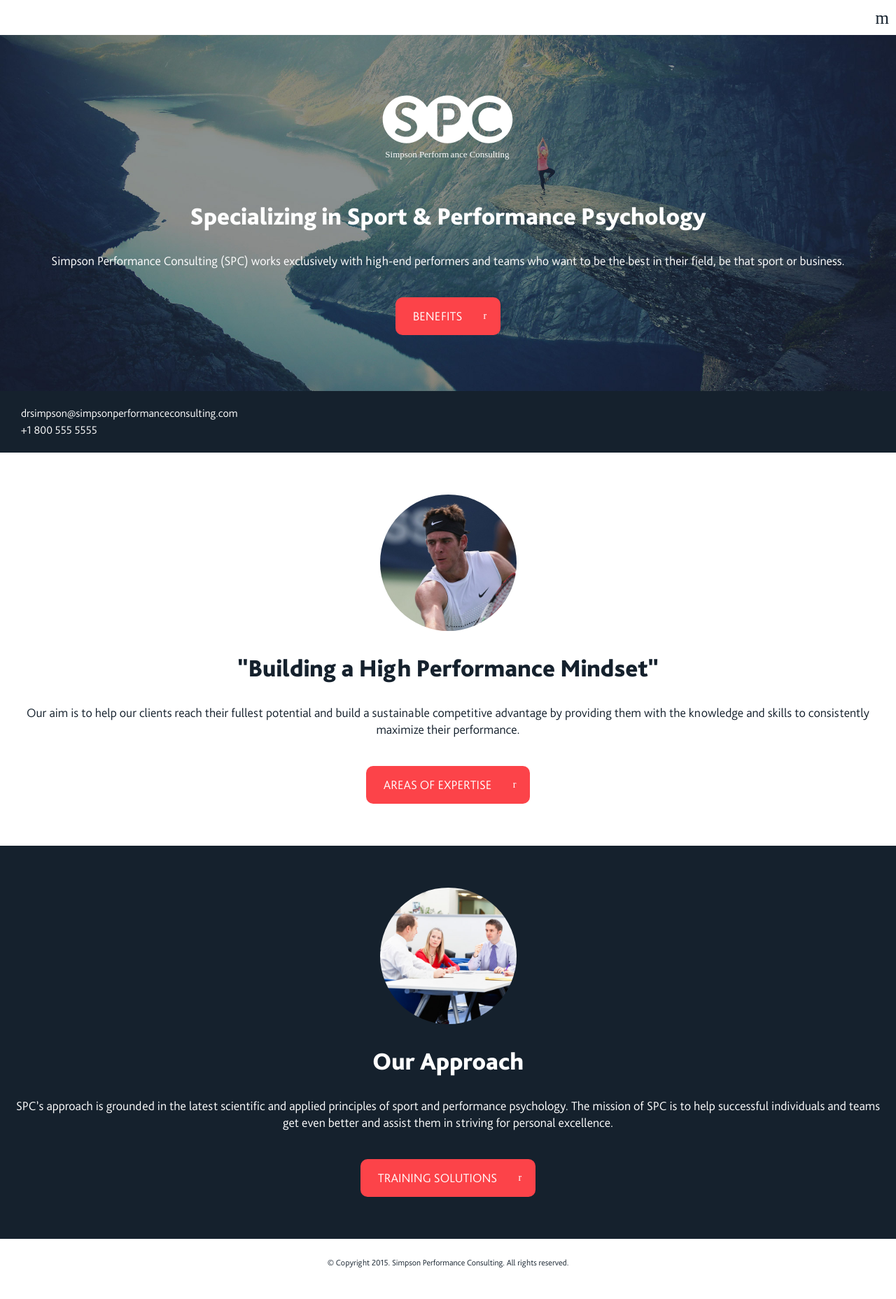
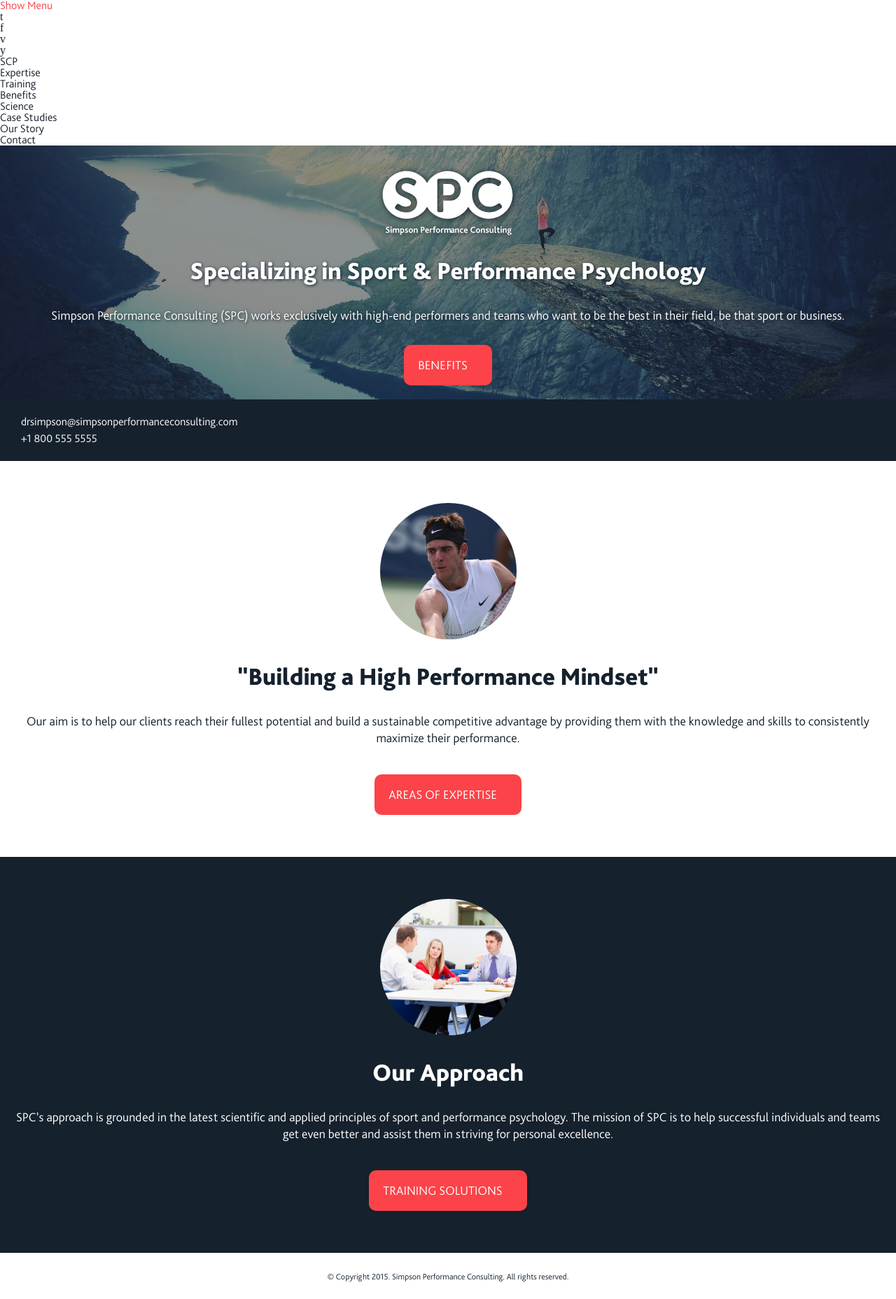
Before and after one commit to whitley40/spc, a PHP site: page / in a window 1280 px wide. Shown: the whole page at 70% size. Before the commit the page ends 1812 px from the top, so only its background shows below. Run offline with PHP 8.4, Linux system fonts and the light colour scheme; style sheets or scripts are compiled from the project's sources; some libraries are stand-ins or nearby versions.

Commit message:
added nav jquery, added shadowing styles, new scss partials for improved modularity, buttons now flex, gulp file amended for js

```diff
--- a/gulpfile.js
+++ b/gulpfile.js
@@ -42,7 +42,8 @@
 
 gulp.task("concatScripts", function(){
     return gulp.src([
-        'src/js/**/*.js'])
+        'src/js/**/*.js',
+        '!src/js/app.js'])
     .pipe(maps.init())
     .pipe(concat("app.js"))
     .pipe(maps.write('../maps'))
--- a/src/index.html
+++ b/src/index.html
@@ -23,14 +23,11 @@
 	<!--  Mobile Viewport -->
 	<meta name="viewport" content="width=device-width, initial-scale=1">
 	<!-- favicon -->
-	<link rel="shortcut icon" href="favicon.ico" />
-	<!-- fonts -->
+	<link rel="shortcut icon" href="imgs/SPC-logo.svg" />
+	<!-- icon fonts from fontastic.me -->
 	<link href="https://fontastic.s3.amazonaws.com/hzTWcwQEtJUKbecWL3w6K4/icons.css" rel="stylesheet">
-	<!-- concatenate and minify for production -->
+	<!-- SPC Styles -->
 	<link rel="stylesheet" href="css/styles.css" />
-
-
-
 
 </head>
 
@@ -40,13 +37,9 @@
 
 	<header class="nav-bar">
 
-		<input type="checkbox" id="m-menu">
-			<label class="mobile-menu" for="m-menu"><span>Show Menu</span></label>
-
+		<a class="menu icon-list" ontouchend="this.onclick=fix"><span>Show Menu</span></a>
 
 		<div class="container">
-
-
 
 			<h1 class="hidden"><a class="nav-logo" href="#">Simpson Performance Consulting</a></h1>
 
@@ -83,7 +76,7 @@
 		<h1><a href="#"><img src="imgs/SPC-logo.svg" /><span>Simpson Performance Consulting</span></a></h1>
 		<h2>Specializing in Sport & Performance Psychology</h2>
 		<p>Simpson Performance Consulting (SPC) works exclusively with high-end performers and teams who want to be the best in their field, be that sport or business.</p>
-		<a class="main-cta">Benefits<span></span></a>
+		<a class="main-cta">Benefits<span class="icon-chevron-right"></span></a>
 
 	</section>
 
@@ -112,7 +105,7 @@
 		<img class="portal" src="imgs/circles/c-tennis-male.jpg" />
 		<h2>"Building a High Performance Mindset"</h2>
 		<p>Our aim is to help our clients reach their fullest potential and build a sustainable competitive advantage by providing them with the knowledge and skills to consistently maximize their performance.</p>
-		<a href="#" class="main-cta">Areas of Expertise<span></span></a>
+		<a href="#" class="main-cta">Areas of Expertise<span class="icon-chevron-right"></span></a>
 
 	</section>
 
@@ -123,7 +116,7 @@
 		<img class="portal" src="imgs/circles/c-meeting.jpg" />
 		<h2>Our Approach</h2>
 		<p>SPC’s approach is grounded in the latest scientific and applied principles of sport and performance psychology. The mission of SPC is to help successful individuals and teams get even better and assist them in striving for personal excellence.</p>
-		<a href="#" class="main-cta">Training Solutions<span></span></a>
+		<a href="#" class="main-cta">Training Solutions<span class="icon-chevron-right"></span></a>
 
 	</section>
 
--- a/src/scss/_buttons.scss
+++ b/src/scss/_buttons.scss
@@ -4,7 +4,10 @@
 
 .main-cta {
 	align-self: center;
-	display: inline-block;
+	display:flex;
+	flex-direction:row;
+	justify-content:space-between;
+	align-items:center;
 	position: relative;
 	cursor: pointer;
 	width: auto;
@@ -12,24 +15,19 @@
 	color: $spc-white;
 	font-size: 18px;
 	text-transform: uppercase;
-	padding: 18px 55px 18px 25px;
+	padding: 20px 20px;
 	border-radius: $spc-border-radius;
-	&:after {
-		display: block;
-		position: absolute;
-		right: 20px;
-		font-size: 14px;
-		top: 38%;
-		font-family: spc-icons;
-		content: "r";
-		text-transform: lowercase;
-		transition: all 0.2s ease-in;
+	transition: all 0.2s ease-in;
+	span {
+		font-size: 15px;
+		margin:4px 0px 0px 15px;
 	}
 	&:hover{
 		background: darken($spc-red, 30%);
 		color: $spc-white;
-		&:after {
+		span{
 			right: 10px;
+			margin:4px 0px 0px 25px;
 		}
 	}
 }
--- a/src/scss/_homepage.scss
+++ b/src/scss/_homepage.scss
@@ -1,98 +1,15 @@
 //homepage styling
-
-//mobile menu controller
-
-.nav-bar .container {
-	display: block;
-	position: fixed;
-	z-index: 1;
-	background: $spc-white;
-	top:-200%;
-	left: 0;
-	width: 100%;
-	height: 100%;
-	min-height: 100%;
-	overflow-y: scroll;
-	}
-
-.mobile-menu {
-	display: block;
-	cursor: pointer;
-	position: fixed;
-	z-index: 2;
-	top: 8px;
-	right: 5px;
-	font-size: 25px;
-	font-family: spc-icons;
-	background: $spc-white;
-	padding: 5px;
-	border-radius: $spc-border-radius;
-	&:hover{
-		color: $spc-red;
-	}
-	&:after{
-		content: 'm';
-	}
-	span{
-		display: none;
-	}
-}
-
-input#m-menu {
-	display: block;
-	position: absolute;
-	left: -100px;
-	top: -100px;
-}
-
-input#m-menu:checked ~ .container {
-    top:0;
-}
-
-
-//flex navigation
-
-.nav-bar,.nav-bar .nav-social, .nav-bar .nav-social ul, .nav-main {
-	display: flex;
-	flex-direction: column;
-}
-
-.nav-bar{
-	margin-top: 50px;
-	.nav-social {
-		border-top: 1px solid $spc-grey;
-		border-bottom: 1px solid $spc-grey;
-		ul{
-			align-self: center;
-			flex-direction: row;
-
-		}
-		a{
-			display: block;
-			padding: 20px;
-		}
-	}
-}
-
-.nav-main a {
-	display: block;
-	padding: 20px;
-	text-align: center;
-	border-bottom: 1px solid $spc-grey;
-	&:hover {
-		background: lighten($spc-grey, 8%);
-	}
-}
 
 //homepage banner
 
 .homepage-banner {
-	padding: 70px 20px 80px;
+	padding: 20px 20px 20px;
 	background: url('../imgs/homepage-banner.jpg') $spc-darkblue;
 	background-size: cover;
 	background-position: center;
 	h1{
 		padding: 0px 0px 0px;
+		filter: drop-shadow( 1px 1px 4px $spc-darkblue );
 		img{
 			width: 200px;
 			color: $spc-white;
@@ -101,4 +18,8 @@
 			display: none;
 		}
 	}
+	h2, p {
+		text-shadow: 1px 1px 4px $spc-darkblue;
+		margin: 0px 0px 30px;
+	}
 }
--- a/src/scss/_main.scss
+++ b/src/scss/_main.scss
@@ -16,6 +16,10 @@
 
 .hidden {
 	display: none;
+}
+
+.noscroll {
+	overflow: none;
 }
 
 //main font use
--- a/src/scss/_mixins.scss
+++ b/src/scss/_mixins.scss
@@ -65,26 +65,3 @@
     @content;
   }
 }
-
-
-
-
-//clearfix -------------------------------------------------------
-/* example usage
-
-.container-with-floated-children {
-  @include clearfix;
-}
-
-*/
-
-@mixin clearfix {
-  *zoom: 1;
-  &:before, &:after {
-    content: " ";
-    display: table;
-  }
-  &:after {
-    clear: both;
-  }
-}
--- a/src/scss/styles.scss
+++ b/src/scss/styles.scss
@@ -6,6 +6,7 @@
 @import "_vars.scss";
 @import "_mixins.scss";
 @import "_buttons.scss";
+@import "_nav.scss";
 
 @import "_main.scss";
 
```
Also changed, not shown: _nav.scss (added, +76 -0 lines), src/js/functions.js (+18 -0 lines), src/scss/_grid.scss (deleted, +0 -243 lines), src/imgs/SPC-logo.svg. Lines whose indentation alone changed are shown as unchanged.
